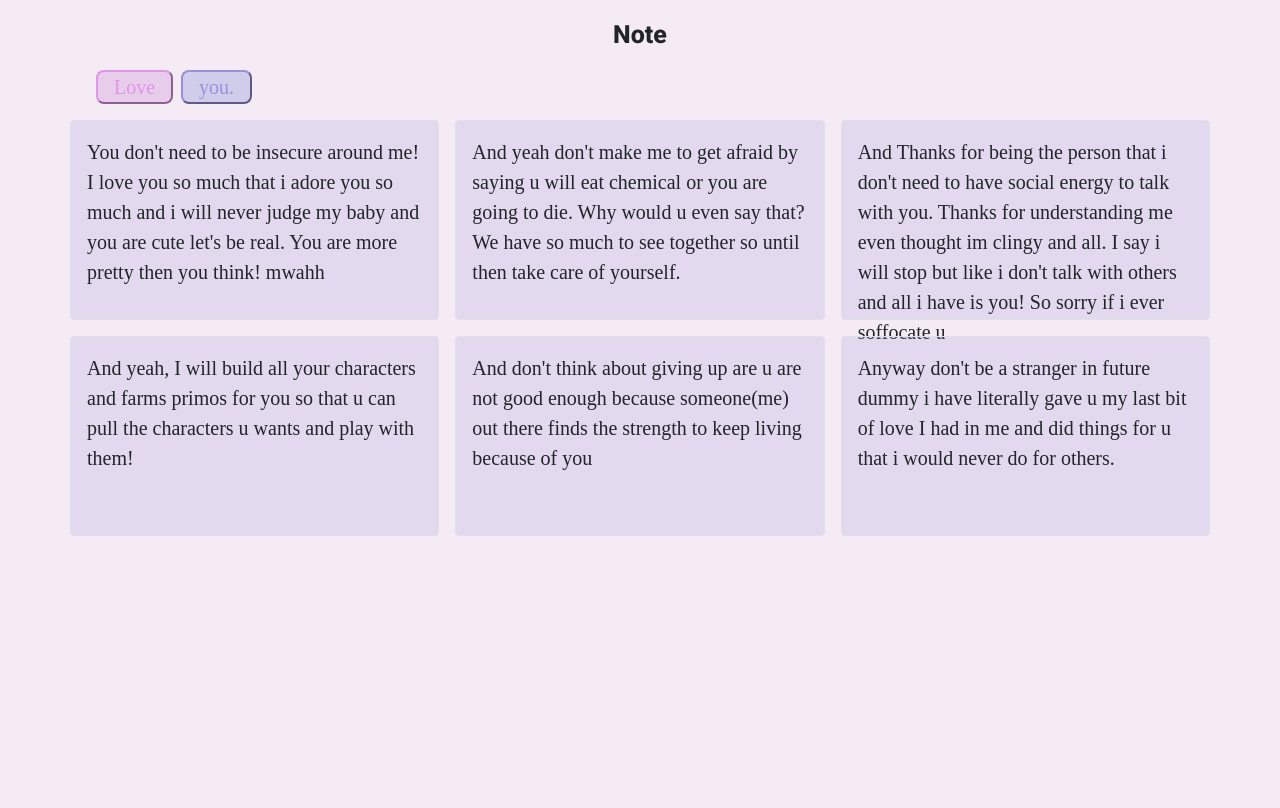
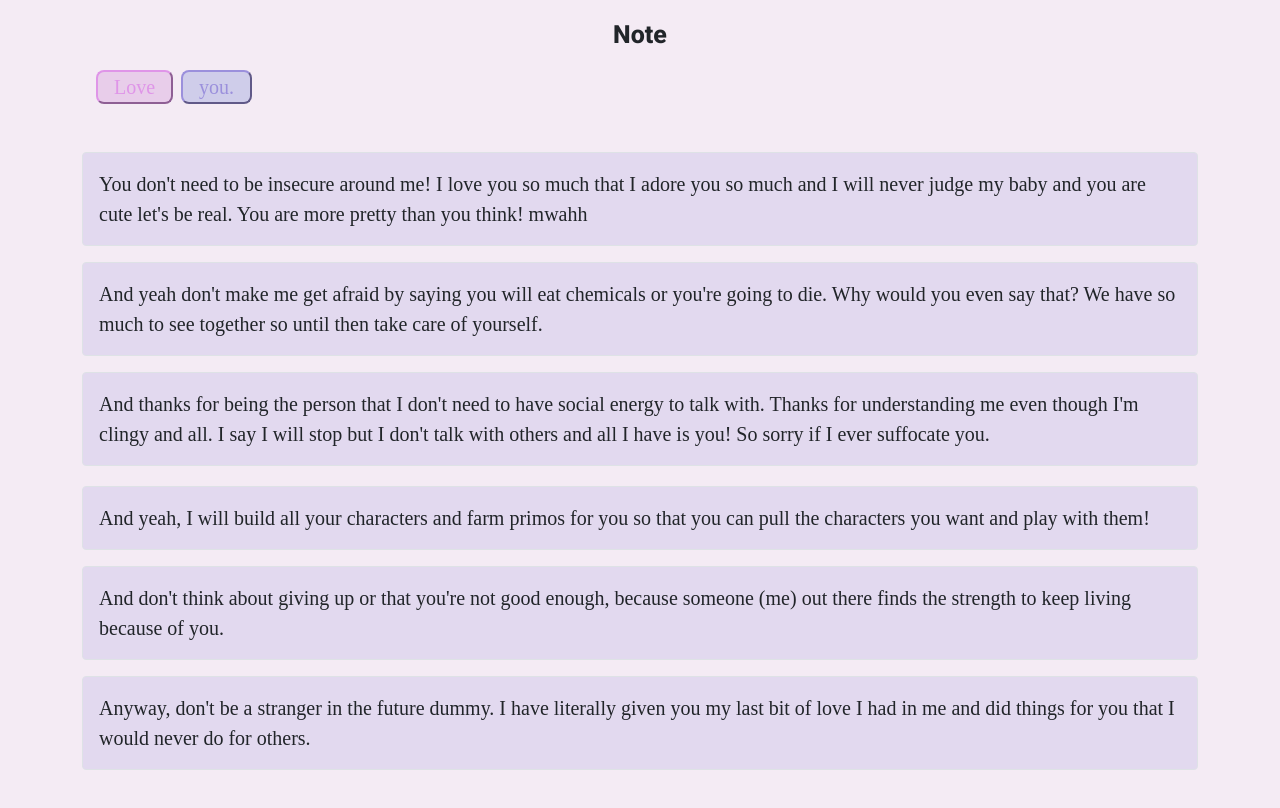
Before and after one commit to kitkatcodeskitty/her, a plain HTML site: page home.html in a window 1280 px wide. Shown: the part 1240-2048 px from the top of the page. Before the commit the page ends 1824 px from the top, so only its background shows below. Drawn offline with nearby package versions, Linux system fonts and the light colour scheme; a web font is replaced by a local one.

Commit message:
add code

```diff
--- a/home.css
+++ b/home.css
@@ -9,6 +9,13 @@ h1{
   font-family: roboto;
   font-size: 30px;
 }
+
+body, html {
+  max-width: 100%;
+  overflow-x: hidden;
+}
+
+
 
 #circle{
   height: 20px;
@@ -97,7 +104,7 @@ li:hover{
 }
 
 .card{
-    height: 200px;
+
   font-family: annie use your telescope;
   font-size: 20px;
   background-color: rgba(155, 144, 220, 0.2);
--- a/home.html
+++ b/home.html
@@ -107,47 +107,59 @@
  <div>
     <p class="text-center topic mt-5" id="note" >Note</p>
 </div>
-<div class="d-flex gap-2 ms-5">
+<div class="d-flex gap-2 ms-5 ">
     <button class="cute px-3 " id="btn-1">Love</button>
     <button class="cute px-3" id="btn-2">you.</button>
 </div>
 
-<div class="container mt-3">
-    <div class="row gap-3">
-        <div class="col border  card p-3">
-            You don't need to be insecure around me! I love you so much that i adore you so much
-            and i will never judge my baby and you are cute let's be real.
-            You are more pretty then you think! mwahh
+<div class="container  my-5">
+    <div class="row g-3">
+        <div class="col-12 col-md-6 col-lg-12">
+            <div class="border card p-3 h-100">
+                You don't need to be insecure around me! I love you so much that I adore you so much
+                and I will never judge my baby and you are cute let's be real.
+                You are more pretty than you think! mwahh
+            </div>
         </div>
-        <div class="col border card p-3">
-            And yeah don't make me to get afraid by saying u will eat chemical or you are going to die.
-            Why would u even say that? We have so much to see together so until then take care of yourself.
+        <div class="col-12 col-md-6 col-lg-12">
+            <div class="border card p-3 h-100">
+                And yeah don't make me get afraid by saying you will eat chemicals or you're going to die.
+                Why would you even say that? We have so much to see together so until then take care of yourself.
+            </div>
         </div>
-        <div class="col border card  p-3">
-            And Thanks for being the person that i don't need to have social energy to talk with you.
-            Thanks for understanding me even thought im clingy and all. I say i will stop but like i don't
-            talk with others and all i have is you! So sorry if i ever soffocate u
+        <div class="col-12 col-md-6 col-lg-12">
+            <div class="border card p-3 h-100">
+                And thanks for being the person that I don't need to have social energy to talk with.
+                Thanks for understanding me even though I'm clingy and all. I say I will stop but I don't
+                talk with others and all I have is you! So sorry if I ever suffocate you.
+            </div>
         </div>
     </div>
 
-
-    <div class="row gap-3 mt-3">
-        <div class="col border card p-3 ">
-            And yeah, I will build all your characters and farms primos for you so that u can pull the
-            characters u wants and play with them!
+    <div class="row g-3 mt-1">
+        <div class="col-12 col-md-6 col-lg-12">
+            <div class="border card p-3 h-100">
+                And yeah, I will build all your characters and farm primos for you so that you can pull the
+                characters you want and play with them!
+            </div>
         </div>
-        <div class="col border card p-3">
-            And don't think about giving up are u are not good enough because someone(me) out there
-            finds the strength to keep living because of you
+        <div class="col-12 col-md-6 col-lg-12">
+            <div class="border card p-3 h-100">
+                And don't think about giving up or that you're not good enough, because someone (me) out there
+                finds the strength to keep living because of you.
+            </div>
         </div>
-        <div class="col border card p-3">
-            Anyway don't be a stranger in future dummy
-            i have literally gave u my last bit of love I
-            had in me and did things for u that i would
-            never do for others.
+        <div class="col-12 col-md-6 col-lg-12">
+            <div class="border card p-3 h-100">
+                Anyway, don't be a stranger in the future dummy.
+                I have literally given you my last bit of love I
+                had in me and did things for you that I would
+                never do for others.
+            </div>
         </div>
     </div>
 </div>
+
 
 
 </body>
```
Also changed, not shown: index.html (+1 -0 lines). Lines whose indentation alone changed are shown as unchanged.
